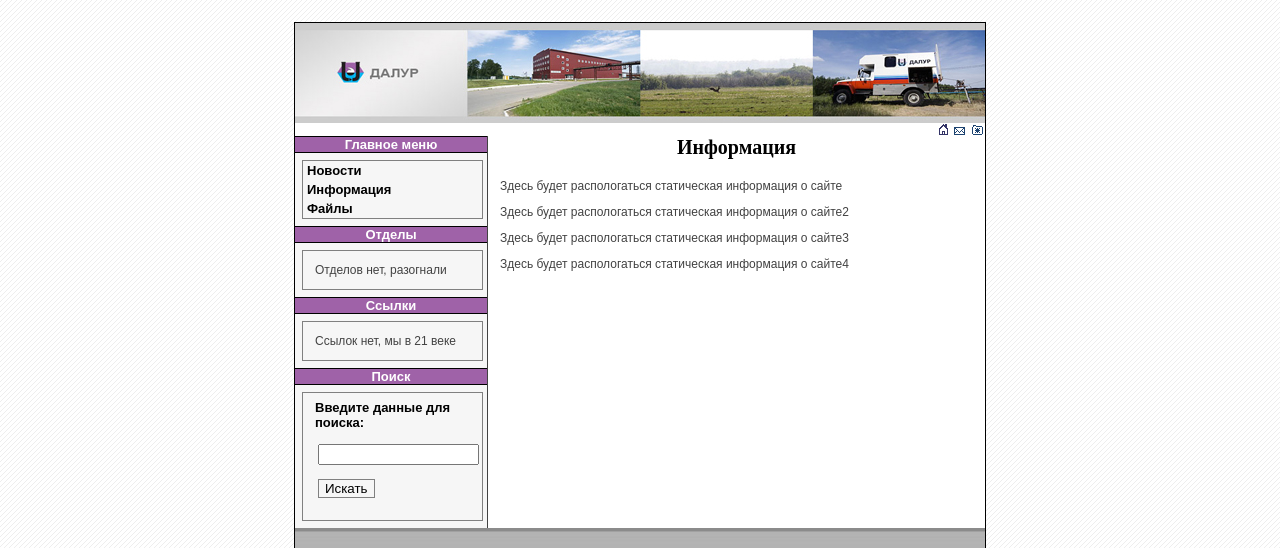
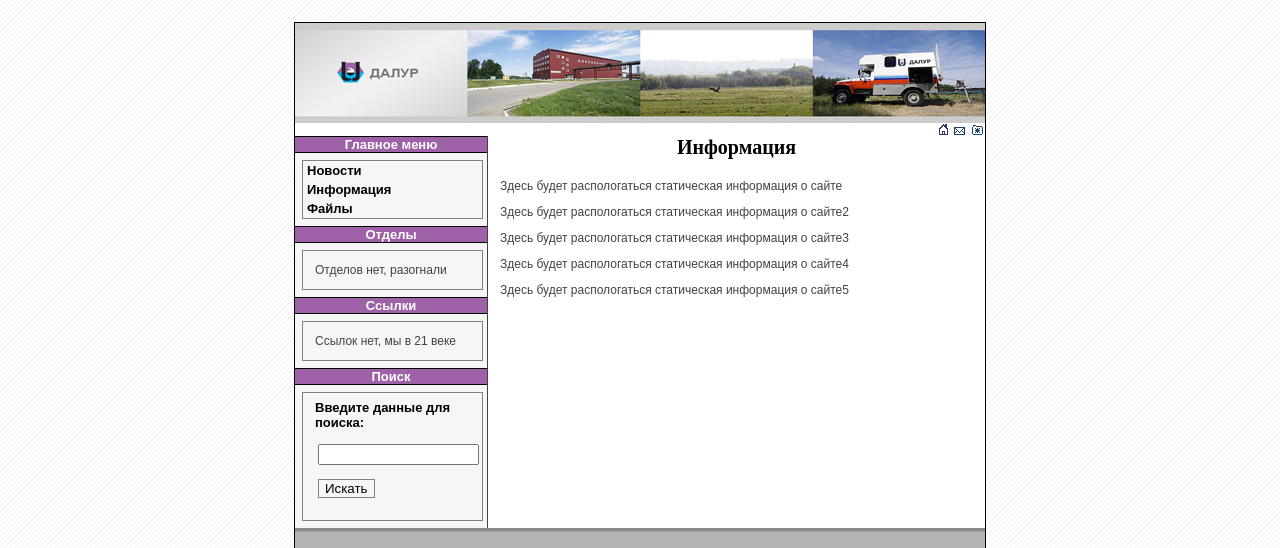
Before and after one commit to spiridonovsv89/php-project, a PHP site: page /info.php in a window 1280 px wide. Shown: the top 548 px of the page. Run offline with PHP 8.4, Linux system fonts and the light colour scheme; data that the repository does not hold is empty.

Commit message:
Update info.php

```diff
--- a/src/info.php
+++ b/src/info.php
@@ -29,6 +29,7 @@ body,td,th {
     <p>Здесь будет распологаться статическая информация о сайте2</p>
     <p>Здесь будет распологаться статическая информация о сайте3</p>
     <p>Здесь будет распологаться статическая информация о сайте4</p>
+    <p>Здесь будет распологаться статическая информация о сайте5</p>
      <br>
         </td>
         </tr>
```
